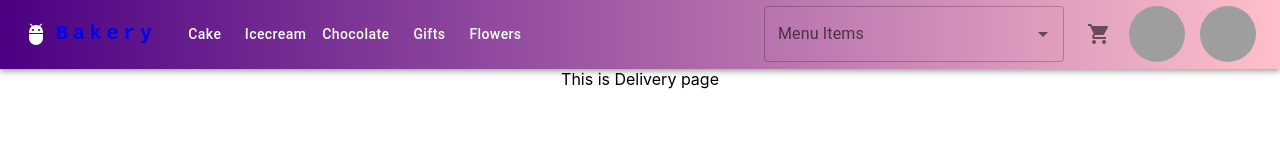
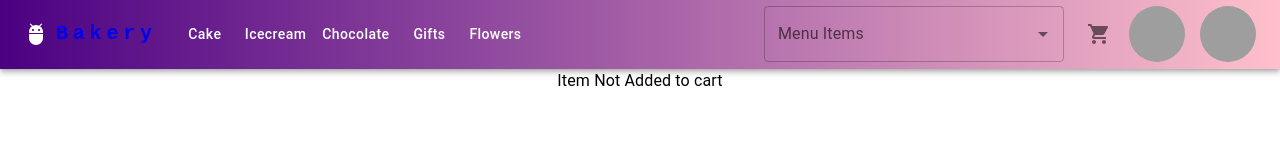
Before and after one commit to gsrrinathreddy/rakesh-react-ims, a React (Create React App) app: page /Delivery in a window 1280 px wide. Shown: the top 160 px of the page. Built offline with nearby package versions, Linux system fonts and the light colour scheme; grey boxes are pictures that could not be loaded.

Commit message:
chip added

```diff
--- a/src/App.js
+++ b/src/App.js
@@ -12,6 +12,7 @@ import Carts from "./Pages/Carts";
 import Bakery from "./Pages/Bakery";
 import Delivery from "./Pages/Delivery";
 import Profile from "./Pages/Profile";
+import NotFound from "./Pages/NotFound";
 
 function App() {
   const p1 = ["Cake", "Icecream", "Chocolate", "Gifts", "Flowers"];
@@ -33,6 +34,7 @@ function App() {
           <Route path="/" element={<Flowers />}></Route>
           <Route exact path="/Delivery" element={<Delivery />}></Route>
           <Route path="/Profile" element={<Profile />}></Route>
+          <Route path="/*" element={<NotFound />}></Route>
         </Routes>
       </BrowserRouter>
     </div>
--- a/src/Components/IMSStepper/index.js
+++ b/src/Components/IMSStepper/index.js
@@ -8,23 +8,23 @@ import Button from "@mui/material/Button";
 import Paper from "@mui/material/Paper";
 import Typography from "@mui/material/Typography";
 
-const steps = [
-  {
-    label: "Order Placed",
-    description: `Your order has been Placed`,
-  },
-  {
-    label: "dispatch Warehouse",
-    description: "Item dispatch from the Store",
-  },
-  {
-    label: "Order Recived",
-    description: `Your order has been Received Successfully`,
-  },
-];
+// const steps = [
+//   {
+//     label: "Order Placed",
+//     description: `Your order has been Placed`,
+//   },
+//   {
+//     label: "dispatch Warehouse",
+//     description: "Item dispatch from the Store",
+//   },
+//   {
+//     label: "Order Recived",
+//     description: `Your order has been Received Successfully`,
+//   },
+// ];
 
 export default function IMSStepper(props) {
-  let itemorders = props.itemorders;
+  let steps = props.steps;
   const [activeStep, setActiveStep] = React.useState(0);
 
   const handleNext = () => {
@@ -53,6 +53,7 @@ export default function IMSStepper(props) {
             </StepLabel>
             <StepContent>
               <Typography>{step.description}</Typography>
+              <Typography>{step.itemname}</Typography>
               <Box sx={{ mb: 2 }}>
                 <Box>
                   <Button
--- a/src/Components/ItemCard/index.js
+++ b/src/Components/ItemCard/index.js
@@ -124,6 +124,7 @@ export default function ItemCard(props) {
               <IMSChip label={rating} col={colwarning}></IMSChip>
             </Stack>
           </Box>
+          <IMSChip label={m1}></IMSChip>
         </Box>
         <IMSChip label={dpoff} col={colblue}></IMSChip>
       </Card>
--- a/src/Features/Cake/Cakeview/index.js
+++ b/src/Features/Cake/Cakeview/index.js
@@ -31,7 +31,7 @@ export default function Cakeview() {
   const cakes = useSelector((state) => state.cake.noOfCakes);
   const ordercake = useSelector((state) => state.cake.noOfOrdered);
   console.log("no of cakes", cakes);
-  let msg1 = "Added to carts";
+  let msg1 = "Delivery in 60 mins";
   let msg2 = "Item deleted";
   let msg3 = "Items Restocked";
   let orderbutton = "Add";
@@ -176,7 +176,7 @@ export default function Cakeview() {
   let ap = "Actual Price ₹";
   let dp = "Actual Price ₹";
   let msg = "   items added to cart ";
-  let m1 = "Rating";
+
   return (
     <>
       <marquee>
@@ -202,7 +202,7 @@ export default function Cakeview() {
                 ap={ap}
                 orderbutton={orderbutton}
                 msg={msg}
-                m1={m1}
+                m1={msg1}
                 seller={item.sellingStatus}
                 order={ordered}
                 rating={item.rating}
--- a/src/Features/Chocolate/Chocolateview/index.js
+++ b/src/Features/Chocolate/Chocolateview/index.js
@@ -23,7 +23,7 @@ export default function Chocolateview() {
   const dispatch = useDispatch();
   let chocolate = useSelector((state) => state.chocolate.noOfChocolates);
   let msg = "   items added to cart ";
-  let msg2 = "Item Restocked";
+  let msg2 = "Delivery in 15 mins";
   let msg3 = "Item cancelled";
   let msgbut = "Add";
   const chocolateList = [
@@ -134,6 +134,7 @@ export default function Chocolateview() {
                 msg={msg}
                 orderbutton={msgbut}
                 order={ordered}
+                m1={msg2}
                 rating={item.rating}
               ></ItemCard>
             </Grid>
--- a/src/Features/Flower/Flowerview/index.js
+++ b/src/Features/Flower/Flowerview/index.js
@@ -27,7 +27,7 @@ export default function Flowerview() {
   const dispatch = useDispatch();
   let flower = useSelector((state) => state.flower.noOfFlowers);
   let msg = "   items added to cart ";
-  let msg2 = "Item Restocked";
+  let msg2 = "Delivery in 45 mins";
   let msg3 = "Item cancelled";
 
   const flowerList = [
@@ -132,6 +132,7 @@ export default function Flowerview() {
                 msg={msg}
                 rating={item.rating}
                 order={ordered}
+                m1={msg2}
               ></ItemCard>
             </Grid>
           );
--- a/src/Features/Gift/Giftview/index.js
+++ b/src/Features/Gift/Giftview/index.js
@@ -99,7 +99,7 @@ export default function Giftview() {
   const dispatch = useDispatch();
   let gift = useSelector((state) => state.gift.noOfGifts);
   let msg = "   items added to cart ";
-  let msg2 = "Item Restocked";
+  let msg2 = "Delivery in 45 mins";
   let msg3 = "Item cancelled";
   let orderbutton = "Add";
   let ordername = "gift";
@@ -128,6 +128,7 @@ export default function Giftview() {
                 msg={msg}
                 order={ordered}
                 rating={item.rating}
+                m1={msg2}
               ></ItemCard>
             </Grid>
           );
--- a/src/Features/Icecream/Icecreamview/index.js
+++ b/src/Features/Icecream/Icecreamview/index.js
@@ -24,7 +24,7 @@ export default function Icecreamview() {
   const dispatch = useDispatch();
   let icecreams = useSelector((state) => state.icecream.noOfIcecreams);
   let msg = "   items added to cart ";
-  let msg2 = "Item Restocked";
+  let msg2 = "Delivery in 30 mins";
   let msg3 = "Item cancelled";
 
   const icecreamList = [
@@ -134,6 +134,7 @@ export default function Icecreamview() {
                 seller={item.sellingStatus}
                 orderbutton={orderbutton}
                 msg={msg}
+                m1={msg2}
                 order={ordered}
                 rating={item.rating}
               ></ItemCard>
--- a/src/Pages/Delivery/index.js
+++ b/src/Pages/Delivery/index.js
@@ -4,19 +4,49 @@ import { useSelector } from "react-redux";
 import IMSStepper from "../../Components/IMSStepper";
 
 export default function Delivery() {
+  let steps = [
+    {
+      label: "Order Placed",
+      description: `Your order has been Placed`,
+      itemname: [],
+    },
+    {
+      label: "dispatch Warehouse",
+      description: "Item dispatch from the Store",
+    },
+    {
+      label: "Order Recived",
+      description: `Your order has been Received Successfully`,
+    },
+  ];
+
   const cartList = useSelector((state) => state.cart.cartList);
-  console.log("cart list", cartList);
+  if (cartList) {
+    steps = steps.map((ele) => {
+      if (ele.label === "Order Placed") {
+        return {
+          label: "Order Placed",
+          description: `Your order has been Placed`,
+          itemname: cartList.map((ele) => {
+            return ele.title;
+          }),
+        };
+      } else return ele;
+    });
+  }
+
+  console.log("steps", steps);
   return (
     <>
-      This is Delivery page
-      {cartList.map((item) => {
-        return (
-          <Typography>
-            <IMSStepper itemsorder={item.title}></IMSStepper>
-            {item.title}
-          </Typography>
-        );
-      })}
+      <Typography>
+        {console.log("itemname", steps[0].itemname.length)}
+        {steps[0].itemname.length >= 1 ? (
+          <IMSStepper steps={steps}></IMSStepper>
+        ) : (
+          "Item Not Added to cart"
+        )}
+        {/* <IMSStepper steps={steps}></IMSStepper> */}
+      </Typography>
     </>
   );
 }
--- /dev/null
+++ b/src/Pages/NotFound/index.js
@@ -0,0 +1,7 @@
+export default function NotFound() {
+  return (
+    <>
+      <h1>ERROR 404 Page Not Found</h1>
+    </>
+  );
+}
```
